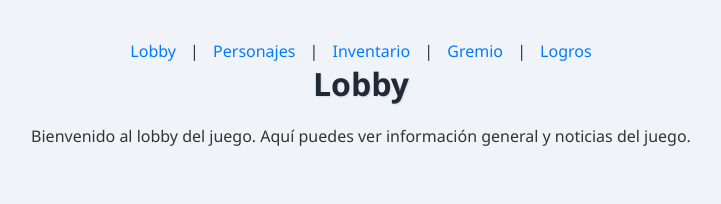
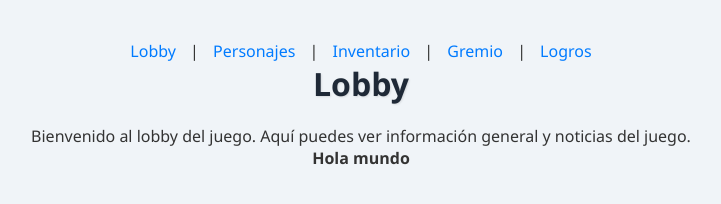
Before and after one commit to IISGRI/Proyecto-BD, a plain HTML site: page templates/lobby.html in a window 1280 px wide. Shown: the whole page, without its empty margins (279-1000 px from the left). Drawn offline with Linux system fonts and the light colour scheme.

Commit message:
Prueba agregar texto

```diff
--- a/templates/lobby.html
+++ b/templates/lobby.html
@@ -20,6 +20,6 @@
     <a href="/logros">Logros</a>
   </nav>
   <h1>Lobby</h1>
-  <p>Bienvenido al lobby del juego. Aquí puedes ver información general y noticias del juego.</p>
+  <p>Bienvenido al lobby del juego. Aquí puedes ver información general y noticias del juego. <h4>Hola mundo</h4></p>
 </body>
 </html>
```
